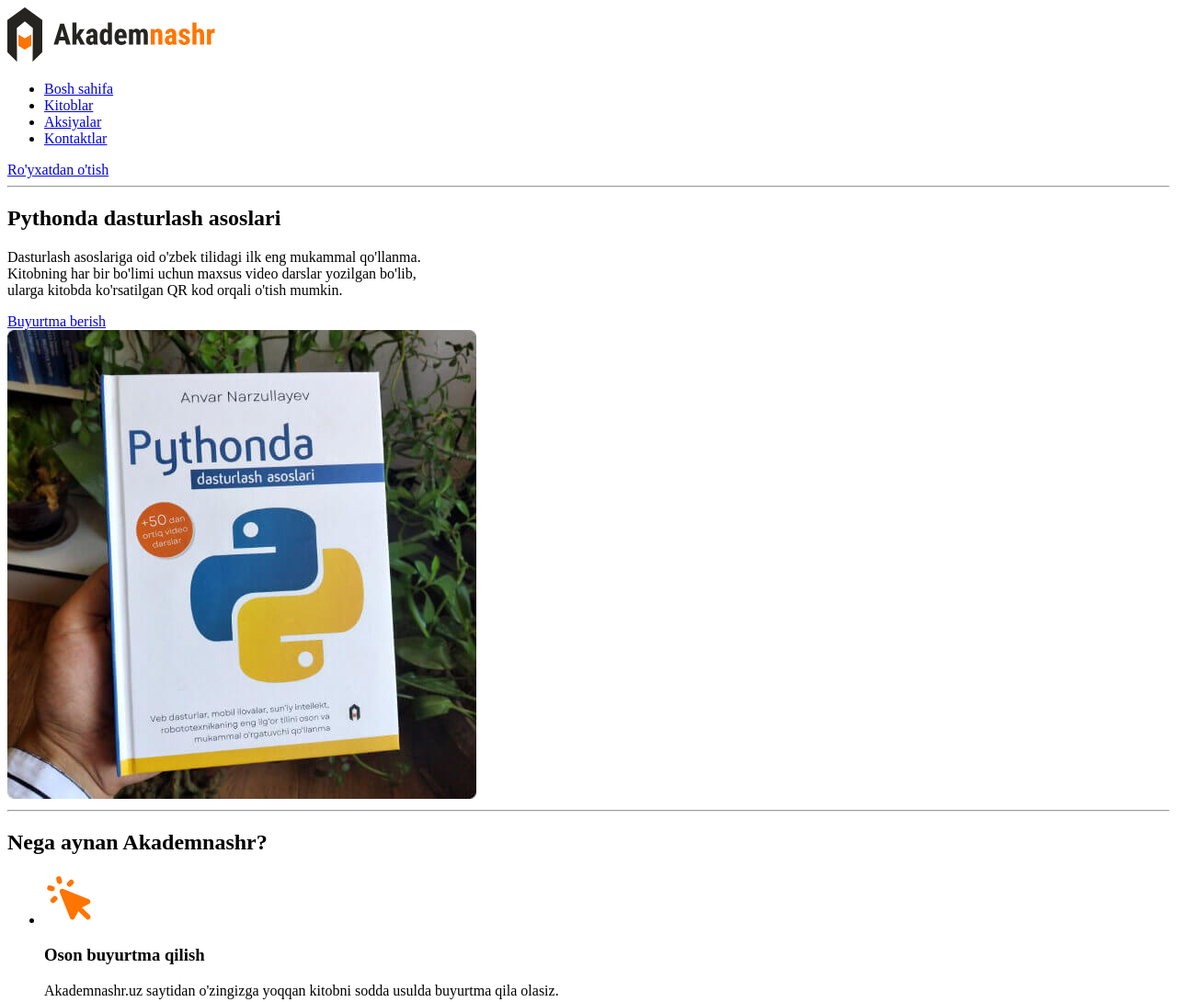
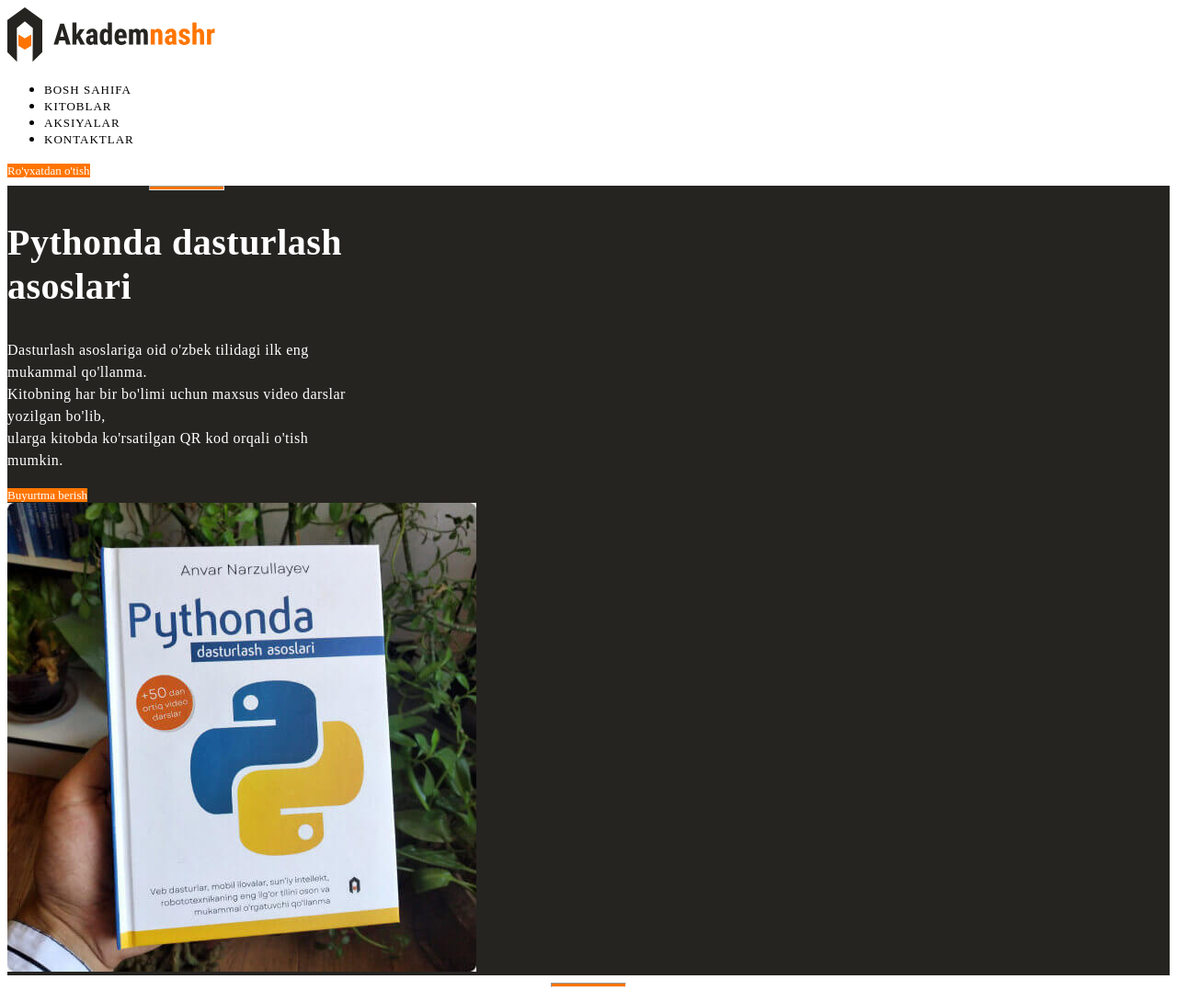
Before and after one commit to jahongirdev/akademnashr-promo, a plain HTML site: page index.html in a window 1280 px wide. Shown: the top 1090 px of the page at 92% size. Drawn offline with Linux system fonts and the light colour scheme.

Commit message:
Add styles

```diff
--- a/css/style.css
+++ b/css/style.css
@@ -0,0 +1,62 @@
+
+
+.site-header {
+    background-color: #fff;
+}
+
+.sitenav-link {
+    font-size: 13px;
+    font-weight: 500;
+    line-height: 15px;
+    letter-spacing: 1px;
+    text-transform: uppercase;
+    text-decoration: none;
+    color: #000;
+}
+
+.main-link {
+    font-size: 13px;
+    line-height: 15px;
+    background-color: #FF7500;
+    color: #fff;
+    text-decoration: none;
+}
+
+.hero {
+    background-color: #252420;
+    color: #fff;
+}
+
+.hero-content {
+    width: 390px;
+}
+
+.orange-line {
+    width: 80px;
+    height: 3px;
+    background-color: #FF7500;
+}
+
+.hero-heading {
+    font-size: 40px;
+    line-height: 1.2;
+    letter-spacing: 0.5px;
+}
+
+.hero-text {
+    font-size: 16px;
+    line-height: 1.5;
+    letter-spacing: 0.5px;
+}
+
+.hero-img {
+    width: 510px;
+    height: 510px;
+}
+
+.features-heading {
+    width: 440px;
+    font-size: 72px;
+    line-height: 1.2;
+    letter-spacing: 0.5px;
+}
--- a/index.html
+++ b/index.html
@@ -5,41 +5,43 @@
     <meta http-equiv="X-UA-Compatible" content="IE=edge">
     <meta name="viewport" content="width=device-width, initial-scale=1.0">
     <title>Bosh sahifa - Akademnashr Promo Sayt</title>
+    <link rel="stylesheet" href="css/style.css">
 </head>
 <body>
 
     <!-- SAYT HEADER -->
-    <header>
+    <header class="site-header">
         <a href="index.html">
             <img src="img/logo.svg" alt="AKADEMNASHR LOGO RASMI" width="227" height="60">
         </a>
-        <nav>
-            <ul>
-                <li><a href="#">Bosh sahifa</a></li>
-                <li><a href="#">Kitoblar</a></li>
-                <li><a href="#">Aksiyalar</a></li>
-                <li><a href="#">Kontaktlar</a></li>
+        <nav class="sitenav">
+            <ul class="sitenav-list">
+                <li><a class="sitenav-link" href="#">Bosh sahifa</a></li>
+                <li><a class="sitenav-link" href="#">Kitoblar</a></li>
+                <li><a class="sitenav-link" href="#">Aksiyalar</a></li>
+                <li><a class="sitenav-link" href="#">Kontaktlar</a></li>
             </ul>
         </nav>
-        <a href="#">Ro'yxatdan o'tish</a>
+        <a class="main-link" href="#">Ro'yxatdan o'tish</a>
     </header>
 
     <main>
         <!-- SAYT HERO -->
-        <section>
-            <div>
-                <hr>
-                <h2>Pythonda dasturlash asoslari</h2>
-                <p>Dasturlash asoslariga oid o'zbek tilidagi ilk eng mukammal qo'llanma. <br>Kitobning har bir bo'limi uchun maxsus video darslar yozilgan bo'lib, <br>ularga kitobda ko'rsatilgan QR kod orqali o'tish mumkin.</p>
-                <a href="#">Buyurtma berish</a>
+        <section class="hero">
+            <div class="hero-content">
+                <hr class="orange-line">
+                <h2 class="hero-heading">Pythonda dasturlash asoslari</h2>
+                <p class="hero-text">Dasturlash asoslariga oid o'zbek tilidagi ilk eng mukammal qo'llanma. <br>Kitobning har bir bo'limi uchun maxsus video darslar yozilgan bo'lib, <br>ularga kitobda ko'rsatilgan QR kod orqali o'tish mumkin.</p>
+                <a class="main-link" href="#">Buyurtma berish</a>
             </div>
-            <img src="img/python-book.jpg" alt="PYTHON BOOK RASM" width="510" height="510" srcset="img/python-book.jpg 1x, img/python-book@2x.jpg 2x">
+            <img class="hero-img" src="img/python-book.jpg" alt="PYTHON BOOK RASM" width="510" height="510" srcset="img/python-book.jpg 1x, img/python-book@2x.jpg 2x">
         </section>
 
         <!-- FEATURES -->
-        <hr>
-        <section>
-            <h2>Nega aynan Akademnashr?</h2>
+
+        <section class="features">
+            <hr class="orange-line">
+            <h2 class="features-heading">Nega aynan Akademnashr?</h2>
 
             <ul>
                 <li>
```
Also changed, not shown: 1 other file.
